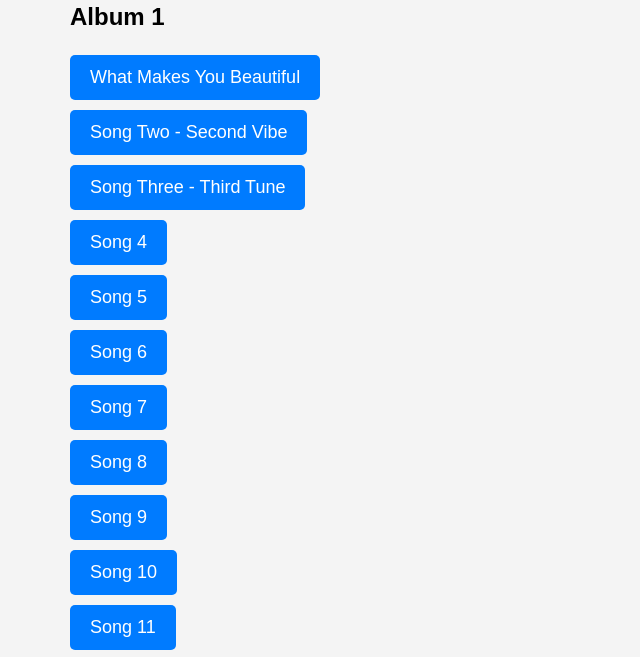
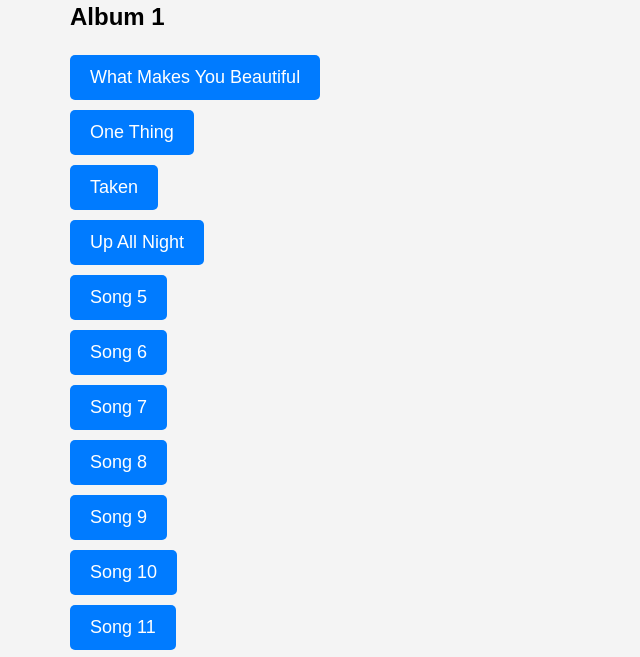
Before and after one commit to Teejay225-src/songs, a plain HTML site: page index.html in a window 1280 px wide. Shown: the part 129-786 px from the top of the page, without its empty margins (0-640 px from the left). Drawn offline with Linux system fonts and the light colour scheme.

Commit message:
Update index.html

```diff
--- a/index.html
+++ b/index.html
@@ -47,8 +47,9 @@
         // Predefined song names for each song (replace with actual song names)
         const songNames = {
             1: "What Makes You Beautiful",
-            2: "Song Two - Second Vibe",
-            3: "Song Three - Third Tune",
+            2: "One Thing",
+            3: "Taken",
+            4: "Up All Night",
             18: "Song Eighteen - Grand Finale",
             19: "Song Nineteen - Epic Rise",
             20: "Song Twenty - Heartbeat",
```
